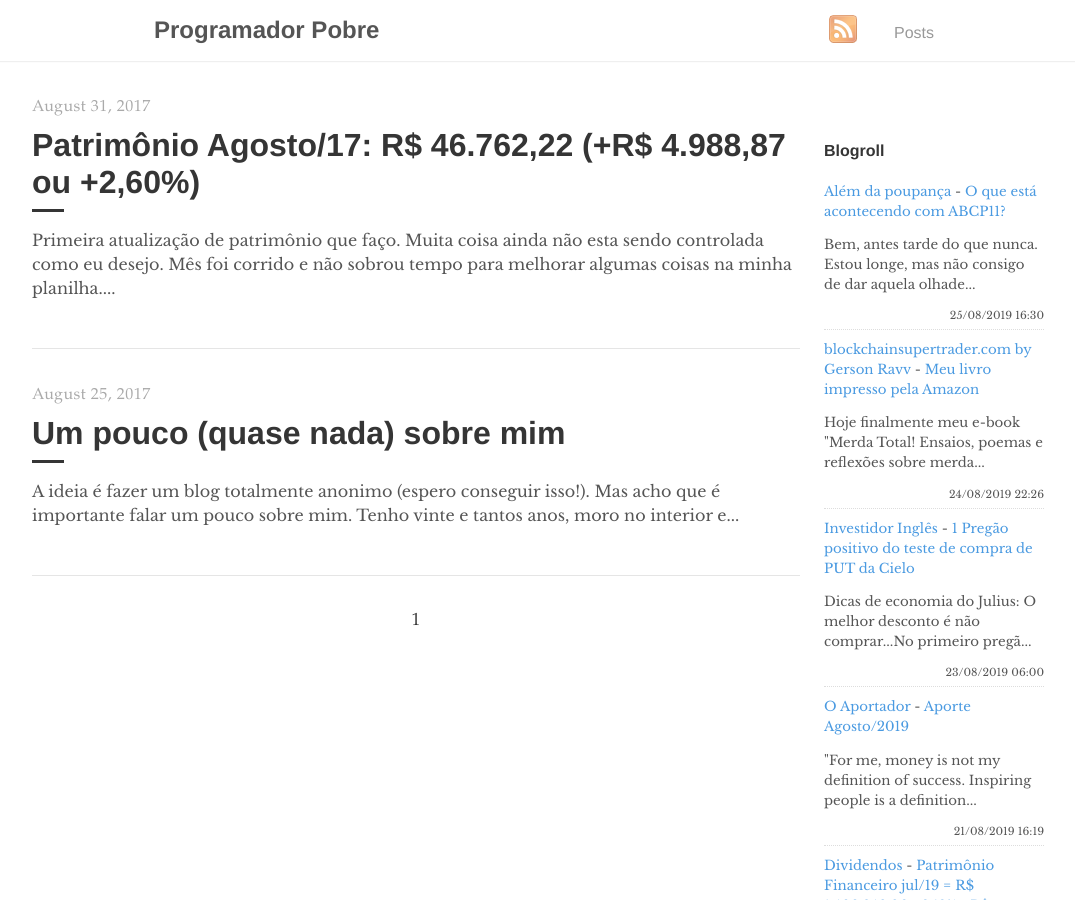
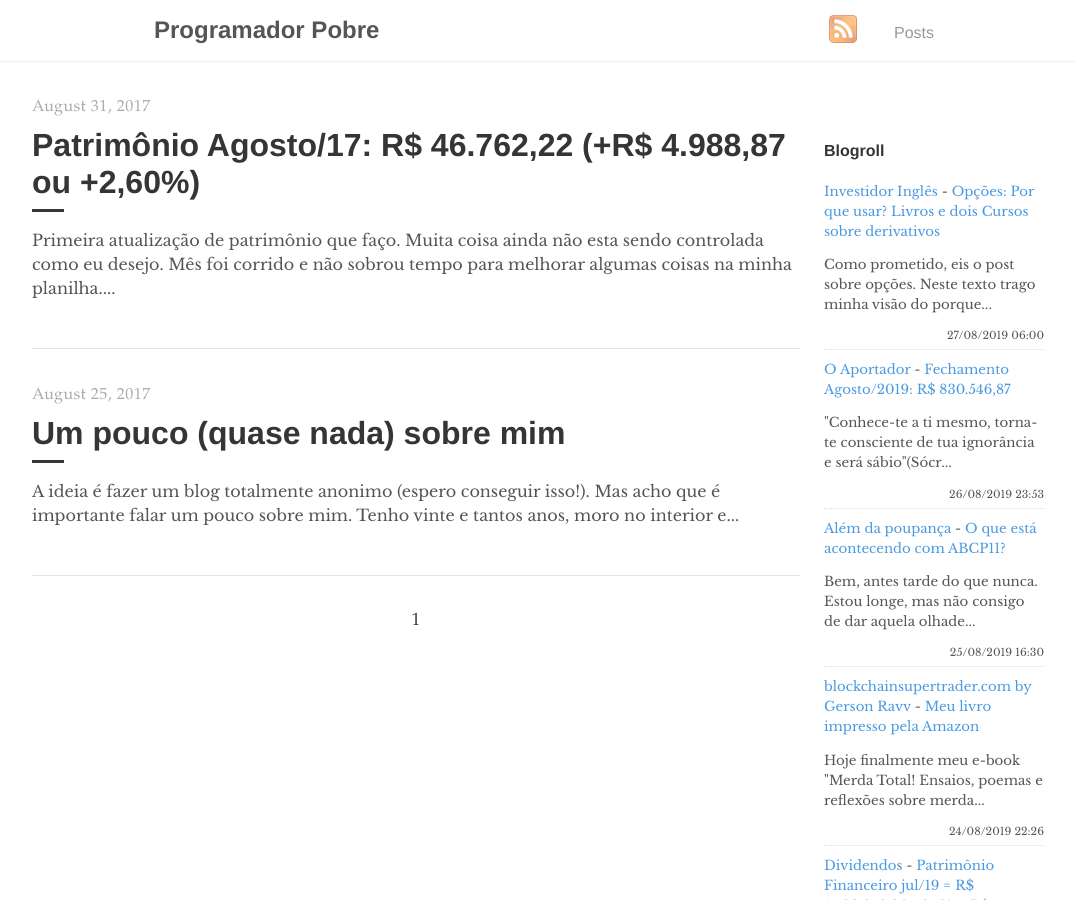
Before and after one commit to programadorpobre/programadorpobre.github.io, a Jekyll site: the page built from index.html, in a window 1280 px wide and 900 px high. Shown: the whole window, without its empty margins (96-1171 px from the left). Built offline with Jekyll 4.4.1, drawn with Linux system fonts in a browser that asks for light colours; the list of posts is cut into pages by our own code; comment, search, counter and statistics services are not loaded.

Commit message:
[ci skip] travis #752

```diff
--- a/_includes/feed-entries.html
+++ b/_includes/feed-entries.html
@@ -1,3 +1,13 @@
+<div class="feed-entry">
+    <a class="feed-entry-site-name" href="https://www.investidoringles.com/">Investidor Inglês</a> - <a class="feed-entry-title" href="https://www.investidoringles.com/2019/08/por-que-usar-opcoes.html">Opções: Por que usar? Livros e dois Cursos sobre derivativos</a>
+    <p class="feed-entry-summary">Como prometido, eis o post sobre opções. Neste texto trago minha visão do porque...</p>
+    <time datetime="2019-08-27T06:00:00.000-03:00">27/08/2019 06:00</time>
+</div>
+<div class="feed-entry">
+    <a class="feed-entry-site-name" href="https://oaportadorfinanceiro.blogspot.com/">O Aportador</a> - <a class="feed-entry-title" href="https://oaportadorfinanceiro.blogspot.com/2019/08/fechamento-agosto2019-r-83054687.html">Fechamento Agosto/2019: R$ 830.546,87</a>
+    <p class="feed-entry-summary">"Conhece-te a ti mesmo, torna-te consciente de tua ignorância e será sábio"(Sócr...</p>
+    <time datetime="2019-08-26T23:53:00.000-03:00">26/08/2019 23:53</time>
+</div>
 <div class="feed-entry">
     <a class="feed-entry-site-name" href="https://alemdapoupanca.blogspot.com/">Além da poupança</a> - <a class="feed-entry-title" href="https://alemdapoupanca.blogspot.com/2019/08/o-que-esta-acontecendo-com-abcp11.html">O que está acontecendo com ABCP11?</a>
     <p class="feed-entry-summary">Bem, antes tarde do que nunca. Estou longe, mas não consigo de dar aquela olhade...</p>
@@ -7,16 +17,6 @@
     <a class="feed-entry-site-name" href="http://www.blockchainsupertrader.com/">blockchainsupertrader.com by Gerson Ravv</a> - <a class="feed-entry-title" href="http://www.blockchainsupertrader.com/2019/08/meu-livro-impresso-pela-amazon.html">Meu livro impresso pela Amazon</a>
     <p class="feed-entry-summary">Hoje finalmente meu e-book "Merda Total! Ensaios, poemas e reflexões sobre merda...</p>
     <time datetime="2019-08-24T22:26:00.003-03:00">24/08/2019 22:26</time>
-</div>
-<div class="feed-entry">
-    <a class="feed-entry-site-name" href="https://www.investidoringles.com/">Investidor Inglês</a> - <a class="feed-entry-title" href="https://www.investidoringles.com/2019/08/1-teste-compra-put-cielo.html">1 Pregão positivo do teste de compra de PUT da Cielo</a>
-    <p class="feed-entry-summary">Dicas de economia do Julius: O melhor desconto é não comprar...No primeiro pregã...</p>
-    <time datetime="2019-08-23T06:00:00.000-03:00">23/08/2019 06:00</time>
-</div>
-<div class="feed-entry">
-    <a class="feed-entry-site-name" href="https://oaportadorfinanceiro.blogspot.com/">O Aportador</a> - <a class="feed-entry-title" href="https://oaportadorfinanceiro.blogspot.com/2019/08/aporte-agosto2019.html">Aporte Agosto/2019</a>
-    <p class="feed-entry-summary">"For me, money is not my definition of success. Inspiring people is a definition...</p>
-    <time datetime="2019-08-21T16:19:00.000-03:00">21/08/2019 16:19</time>
 </div>
 <div class="feed-entry">
     <a class="feed-entry-site-name" href="http://bonsdividendos.blogspot.com/">Dividendos</a> - <a class="feed-entry-title" href="http://bonsdividendos.blogspot.com/2019/08/patrimonio-financeiro-jul19-r-140984900.html">Patrimônio Financeiro jul/19 = R$ 1.409.849,00 +6,18% + R$ 82.211,00</a>
```
